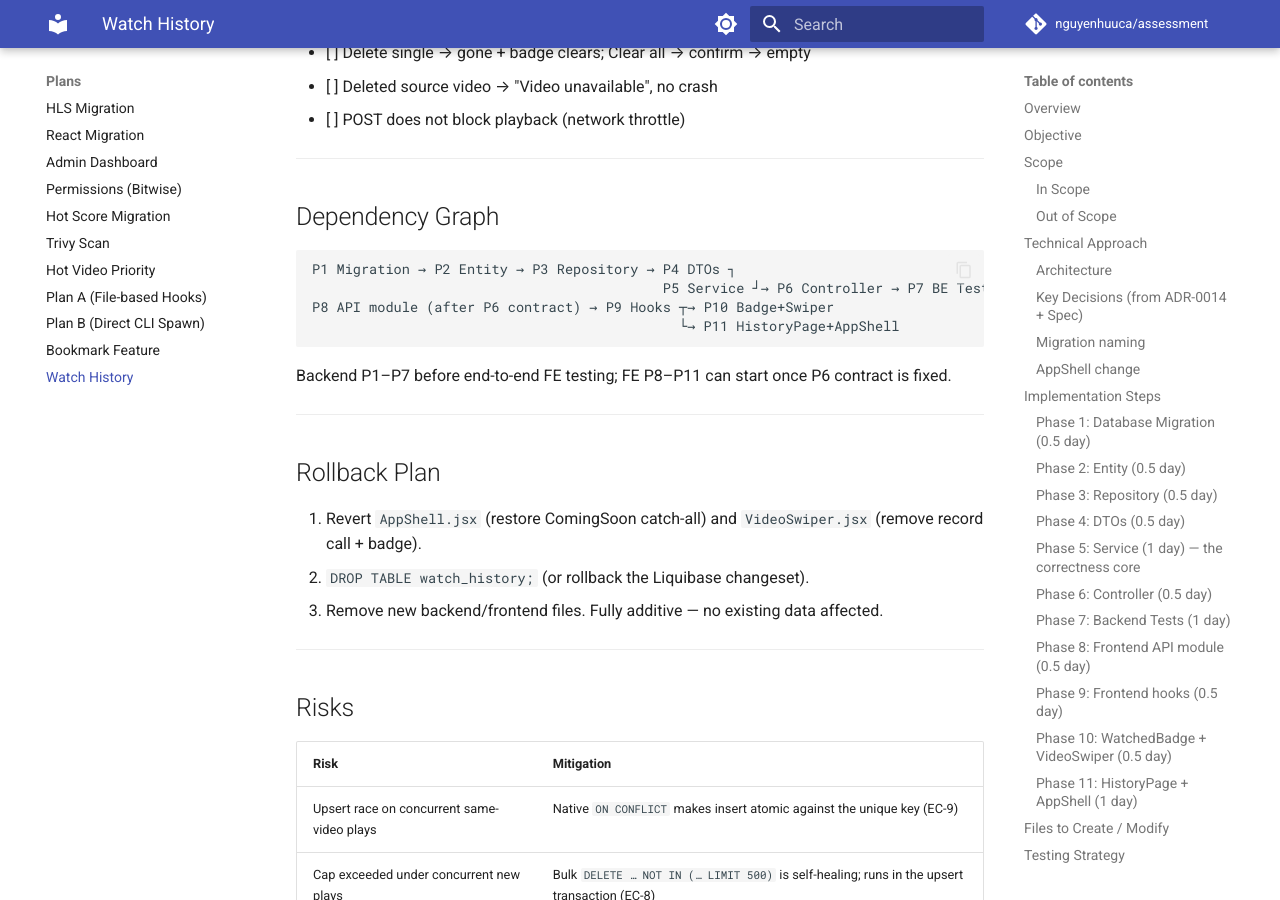
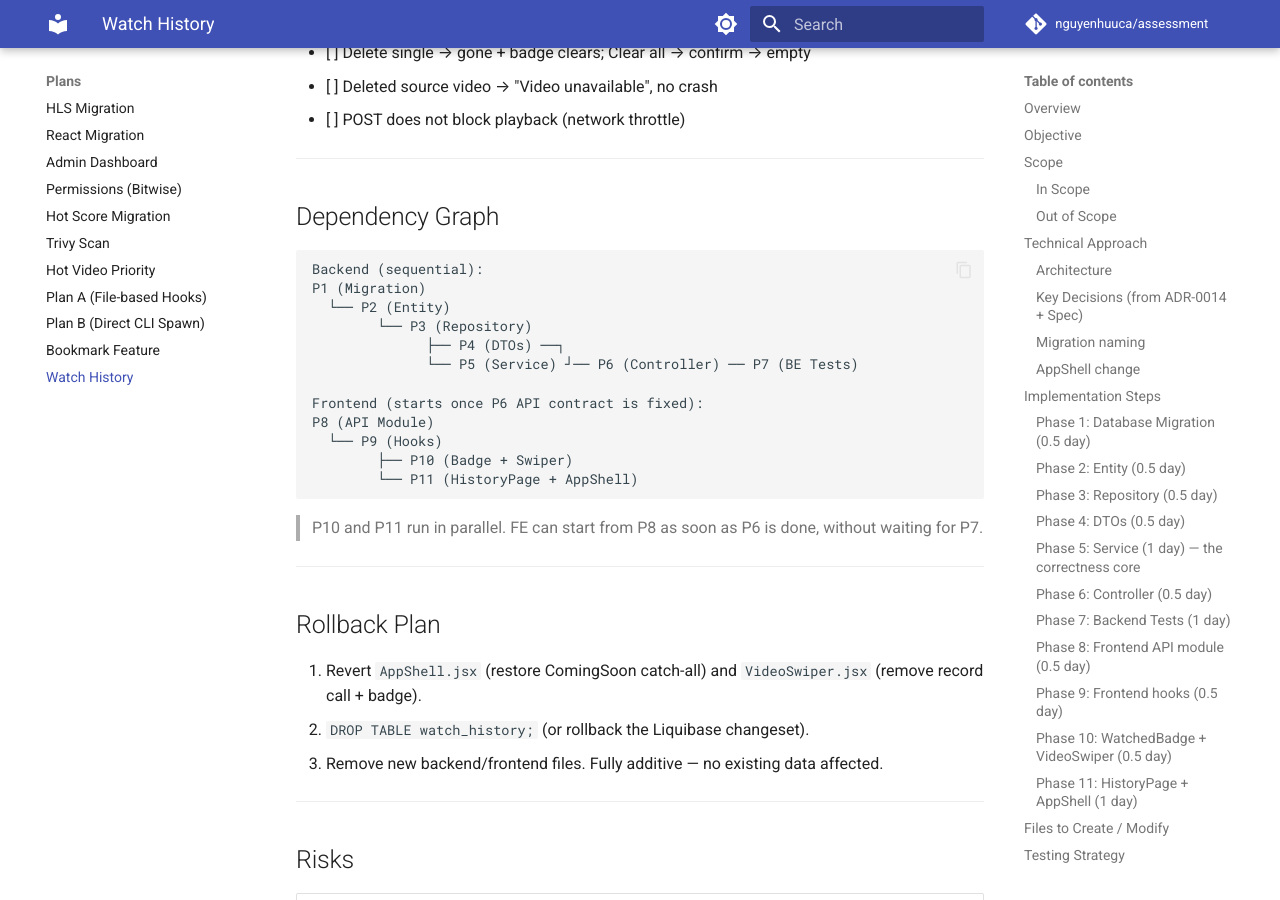
Before and after one commit to nguyenhuuca/assessment, an MkDocs documentation site: the page built from docs/plans/plan-watch-history-opus.md, in a window 1280 px wide and 900 px high, scrolled down 9134 px. Built offline with MkDocs 1.6.1 and Material for MkDocs 9.7.7, drawn with Linux system fonts in a browser that asks for light colours; comment, search, counter and statistics services are not loaded.

Commit message:
docs(plan): replace mermaid with ASCII tree in watch-history dependency graph
Simpler, always-readable format without renderer dependency.

Co-Authored-By: Claude Sonnet 4.6 <noreply@anthropic.com>

````diff
--- a/docs/plans/plan-watch-history-opus.md
+++ b/docs/plans/plan-watch-history-opus.md
@@ -302,12 +302,21 @@ The `history` nav currently falls through to `<ComingSoon page="history" />`. Ad
 ## Dependency Graph
 
 ```
-P1 Migration → P2 Entity → P3 Repository → P4 DTOs ┐
-                                           P5 Service ┘→ P6 Controller → P7 BE Tests
-P8 API module (after P6 contract) → P9 Hooks ┬→ P10 Badge+Swiper
-                                             └→ P11 HistoryPage+AppShell
+Backend (sequential):
+P1 (Migration)
+  └── P2 (Entity)
+        └── P3 (Repository)
+              ├── P4 (DTOs) ──┐
+              └── P5 (Service) ┘── P6 (Controller) ── P7 (BE Tests)
+
+Frontend (starts once P6 API contract is fixed):
+P8 (API Module)
+  └── P9 (Hooks)
+        ├── P10 (Badge + Swiper)
+        └── P11 (HistoryPage + AppShell)
 ```
-Backend P1–P7 before end-to-end FE testing; FE P8–P11 can start once P6 contract is fixed.
+
+> P10 and P11 run in parallel. FE can start from P8 as soon as P6 is done, without waiting for P7.
 
 ---
 
````
